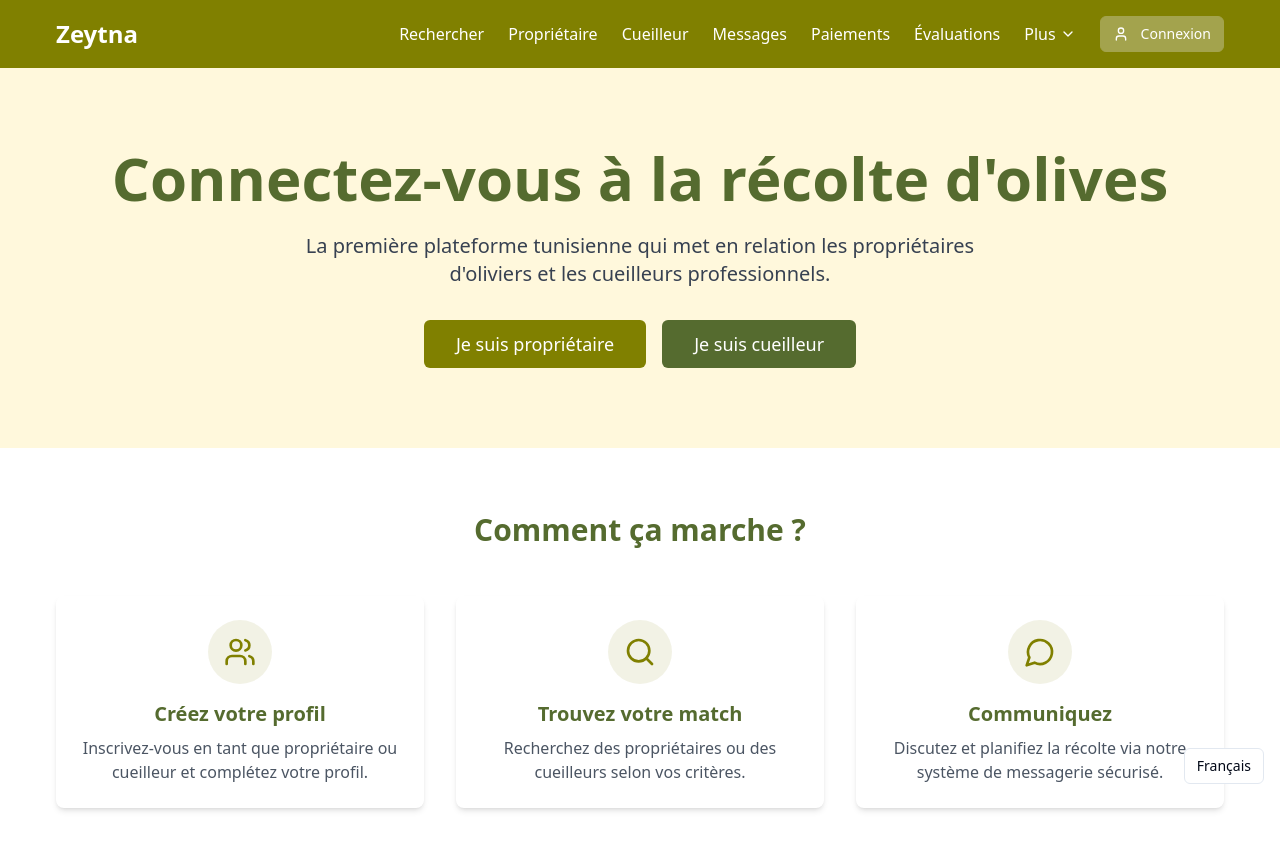
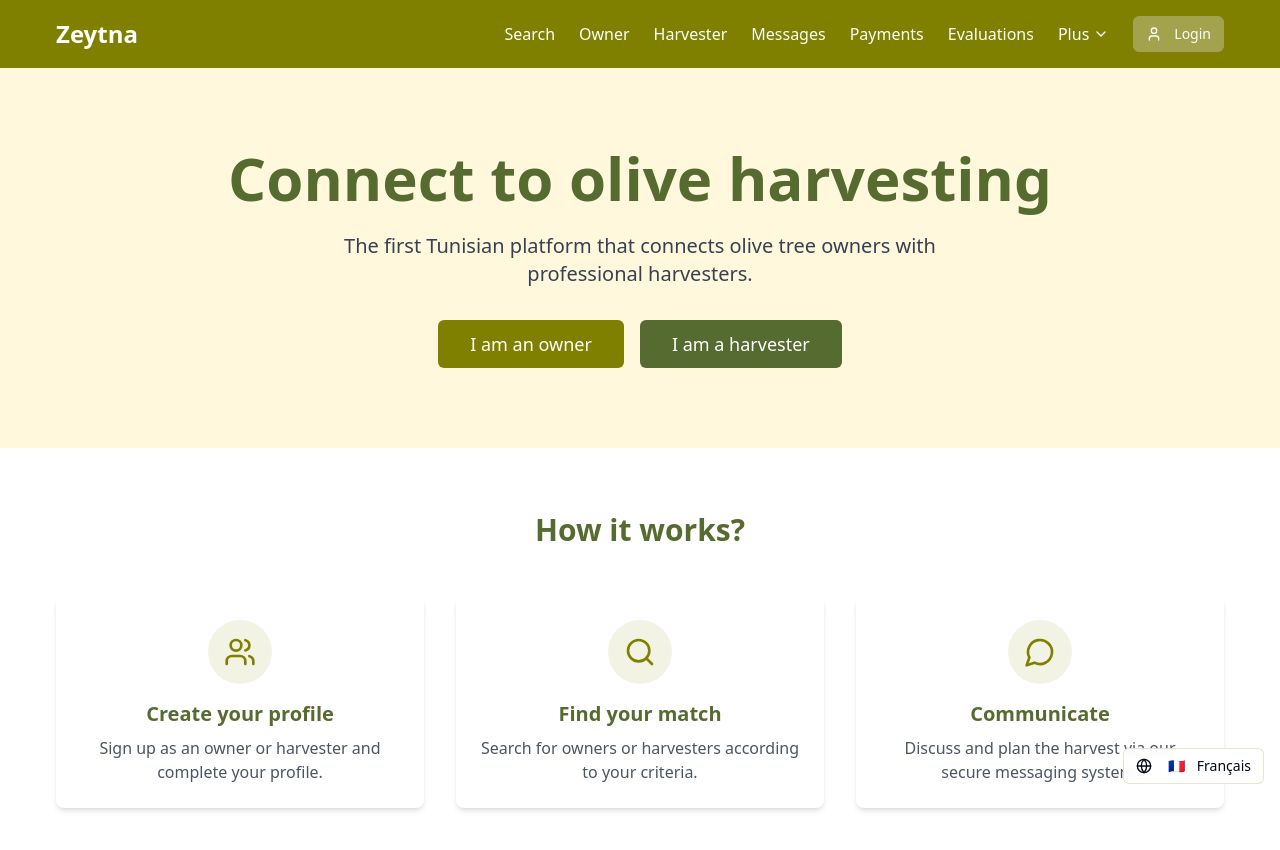
Before and after one commit to Molys2025/gafaza, a React (Vite) app: page / in a window 1280 px wide. Shown: the top 850 px of the page. Built offline with nearby package versions, Linux system fonts and the light colour scheme.

Commit message:
Add multi-language support (French, Arabic, English)
Implement i18n for the website, including Arabic and English, using Supabase for data.

```diff
--- a/src/App.tsx
+++ b/src/App.tsx
@@ -22,7 +22,7 @@ import HarvesterProfile from "./pages/HarvesterProfile";
 import Messages from "./pages/Messages";
 import Payment from "./pages/Payment";
 import Evaluation from "./pages/Evaluation";
-import LanguageToggle from "./components/LanguageToggle";
+import LanguageSelector from "./components/LanguageSelector";
 import "./i18n/config";
 
 const queryClient = new QueryClient();
@@ -52,7 +52,7 @@ function App() {
               <Route path="/payment" element={<ProtectedRoute><Payment /></ProtectedRoute>} />
               <Route path="/evaluation" element={<ProtectedRoute><Evaluation /></ProtectedRoute>} />
             </Routes>
-            <LanguageToggle />
+            <LanguageSelector />
             <Toaster />
           </BrowserRouter>
         </TooltipProvider>
--- /dev/null
+++ b/src/components/LanguageSelector.tsx
@@ -0,0 +1,64 @@
+
+import { Button } from "@/components/ui/button";
+import {
+  DropdownMenu,
+  DropdownMenuContent,
+  DropdownMenuItem,
+  DropdownMenuTrigger,
+} from "@/components/ui/dropdown-menu";
+import { useTranslation } from "react-i18next";
+import { useEffect } from "react";
+import { Globe } from "lucide-react";
+
+const languages = [
+  { code: 'fr', name: 'Français', flag: '🇫🇷' },
+  { code: 'en', name: 'English', flag: '🇬🇧' },
+  { code: 'ar', name: 'العربية', flag: '🇹🇳' }
+];
+
+const LanguageSelector = () => {
+  const { i18n } = useTranslation();
+
+  useEffect(() => {
+    document.documentElement.dir = i18n.language === 'ar' ? 'rtl' : 'ltr';
+    document.documentElement.lang = i18n.language;
+  }, [i18n.language]);
+
+  const changeLanguage = (langCode: string) => {
+    i18n.changeLanguage(langCode);
+  };
+
+  const currentLanguage = languages.find(lang => lang.code === i18n.language) || languages[0];
+
+  return (
+    <DropdownMenu>
+      <DropdownMenuTrigger asChild>
+        <Button
+          variant="outline"
+          size="sm"
+          className="fixed bottom-4 right-4 z-50 bg-white/90 backdrop-blur-sm border-olive/20 hover:bg-olive/5"
+        >
+          <Globe className="mr-2 h-4 w-4" />
+          <span className="mr-1">{currentLanguage.flag}</span>
+          <span className="hidden sm:inline">{currentLanguage.name}</span>
+        </Button>
+      </DropdownMenuTrigger>
+      <DropdownMenuContent align="end" className="bg-white border border-olive/20 shadow-lg">
+        {languages.map((language) => (
+          <DropdownMenuItem
+            key={language.code}
+            onClick={() => changeLanguage(language.code)}
+            className={`flex items-center gap-2 cursor-pointer hover:bg-olive/5 ${
+              i18n.language === language.code ? 'bg-olive/10' : ''
+            }`}
+          >
+            <span>{language.flag}</span>
+            <span>{language.name}</span>
+          </DropdownMenuItem>
+        ))}
+      </DropdownMenuContent>
+    </DropdownMenu>
+  );
+};
+
+export default LanguageSelector;
--- a/src/i18n/config.ts
+++ b/src/i18n/config.ts
@@ -20,6 +20,19 @@ i18n
             evaluations: 'Évaluations',
             owner: 'Propriétaire',
             harvester: 'Cueilleur'
+          },
+          home: {
+            heroTitle: 'Connectez-vous à la récolte d\'olives',
+            heroSubtitle: 'La première plateforme tunisienne qui met en relation les propriétaires d\'oliviers et les cueilleurs professionnels.',
+            ownerButton: 'Je suis propriétaire',
+            harvesterButton: 'Je suis cueilleur',
+            howItWorks: 'Comment ça marche ?',
+            createProfile: 'Créez votre profil',
+            createProfileDesc: 'Inscrivez-vous en tant que propriétaire ou cueilleur et complétez votre profil.',
+            findMatch: 'Trouvez votre match',
+            findMatchDesc: 'Recherchez des propriétaires ou des cueilleurs selon vos critères.',
+            communicate: 'Communiquez',
+            communicateDesc: 'Discutez et planifiez la récolte via notre système de messagerie sécurisé.'
           },
           harvester: {
             title: 'Créer votre profil cueilleur',
@@ -61,6 +74,71 @@ i18n
           }
         }
       },
+      en: {
+        translation: {
+          common: {
+            search: 'Search',
+            login: 'Login',
+            about: 'About',
+            messages: 'Messages',
+            payments: 'Payments',
+            evaluations: 'Evaluations',
+            owner: 'Owner',
+            harvester: 'Harvester'
+          },
+          home: {
+            heroTitle: 'Connect to olive harvesting',
+            heroSubtitle: 'The first Tunisian platform that connects olive tree owners with professional harvesters.',
+            ownerButton: 'I am an owner',
+            harvesterButton: 'I am a harvester',
+            howItWorks: 'How it works?',
+            createProfile: 'Create your profile',
+            createProfileDesc: 'Sign up as an owner or harvester and complete your profile.',
+            findMatch: 'Find your match',
+            findMatchDesc: 'Search for owners or harvesters according to your criteria.',
+            communicate: 'Communicate',
+            communicateDesc: 'Discuss and plan the harvest via our secure messaging system.'
+          },
+          harvester: {
+            title: 'Create your harvester profile',
+            personalInfo: 'Personal information',
+            personalInfoDesc: 'Your main contact information',
+            fullName: 'Full name',
+            email: 'Email',
+            phone: 'Phone',
+            whatsapp: 'WhatsApp (optional)',
+            whatsappDesc: 'WhatsApp number if different from main phone',
+            professionalInfo: 'Professional information',
+            professionalInfoDesc: 'Detail your experience and availability',
+            experience: 'Experience (years)',
+            skills: 'Skills',
+            skillsSelect: 'Select your skills',
+            harvest: 'Harvest only',
+            maintenance: 'Maintenance',
+            pruning: 'Pruning',
+            allSkills: 'All skills',
+            regions: 'Preferred regions',
+            regionsSelect: 'Select regions',
+            regionsDesc: 'Select the regions where you prefer to work',
+            anyRegion: 'All regions',
+            availabilityStart: 'Availability start',
+            availabilityEnd: 'Availability end',
+            dailyRate: 'Daily rate (DT)',
+            documents: 'Documents and references',
+            documentsDesc: 'Add documents to verify your identity',
+            idCard: 'Identity card',
+            idCardDesc: 'Upload a copy of your ID card',
+            idCardRequired: 'Document required for verification',
+            references: 'Professional references',
+            referencesDesc: 'Optional - Add references from previous employers',
+            additionalInfo: 'Additional information',
+            profilePicture: 'Profile picture',
+            profilePictureDesc: 'Upload a clear photo of yourself',
+            cancel: 'Cancel',
+            createProfile: 'Create profile'
+          }
+        }
+      },
       ar: {
         translation: {
           common: {
@@ -72,6 +150,19 @@ i18n
             evaluations: 'التقييمات',
             owner: 'المالك',
             harvester: 'الحاصد'
+          },
+          home: {
+            heroTitle: 'اتصل بحصاد الزيتون',
+            heroSubtitle: 'أول منصة تونسية تربط بين أصحاب أشجار الزيتون والحاصدين المحترفين.',
+            ownerButton: 'أنا مالك',
+            harvesterButton: 'أنا حاصد',
+            howItWorks: 'كيف يعمل؟',
+            createProfile: 'إنشاء ملفك الشخصي',
+            createProfileDesc: 'سجل كمالك أو حاصد وأكمل ملفك الشخصي.',
+            findMatch: 'جد مطابقتك',
+            findMatchDesc: 'ابحث عن الملاك أو الحاصدين وفقًا لمعاييرك.',
+            communicate: 'تواصل',
+            communicateDesc: 'ناقش وخطط للحصاد عبر نظام المراسلة الآمن الخاص بنا.'
           },
           harvester: {
             title: 'إنشاء ملف تعريف الحاصد الخاص بك',
--- a/src/pages/Index.tsx
+++ b/src/pages/Index.tsx
@@ -2,28 +2,31 @@
 import { Button } from "@/components/ui/button";
 import { Link } from "react-router-dom";
 import { Trees, Users, Search, MessageCircle } from "lucide-react";
+import { useTranslation } from "react-i18next";
 
 const Index = () => {
+  const { t } = useTranslation();
+
   return (
     <div className="min-h-screen bg-sand-light">
       {/* Hero Section */}
       <section className="relative py-20 px-6">
         <div className="container mx-auto text-center">
           <h1 className="text-4xl md:text-6xl font-bold text-olive-dark mb-6 animate-fadeIn">
-            Connectez-vous à la récolte d'olives
+            {t('home.heroTitle')}
           </h1>
           <p className="text-lg md:text-xl text-gray-700 mb-8 max-w-2xl mx-auto animate-fadeIn">
-            La première plateforme tunisienne qui met en relation les propriétaires d'oliviers et les cueilleurs professionnels.
+            {t('home.heroSubtitle')}
           </p>
           <div className="flex flex-col md:flex-row gap-4 justify-center animate-fadeIn">
             <Button className="bg-olive hover:bg-olive-dark text-white px-8 py-6 text-lg" asChild>
               <Link to="/owner-profile">
-                Je suis propriétaire
+                {t('home.ownerButton')}
               </Link>
             </Button>
             <Button className="bg-olive-dark hover:bg-olive text-white px-8 py-6 text-lg" asChild>
               <Link to="/harvester-profile">
-                Je suis cueilleur
+                {t('home.harvesterButton')}
               </Link>
             </Button>
           </div>
@@ -34,29 +37,29 @@ const Index = () => {
       <section className="py-16 px-6 bg-white">
         <div className="container mx-auto">
           <h2 className="text-3xl font-bold text-center text-olive-dark mb-12">
-            Comment ça marche ?
+            {t('home.howItWorks')}
           </h2>
           <div className="grid md:grid-cols-3 gap-8">
             <div className="text-center p-6 rounded-lg shadow-md hover:shadow-lg transition-shadow">
               <div className="bg-olive/10 w-16 h-16 rounded-full flex items-center justify-center mx-auto mb-4">
                 <Users className="w-8 h-8 text-olive" />
               </div>
-              <h3 className="text-xl font-semibold text-olive-dark mb-2">Créez votre profil</h3>
-              <p className="text-gray-600">Inscrivez-vous en tant que propriétaire ou cueilleur et complétez votre profil.</p>
+              <h3 className="text-xl font-semibold text-olive-dark mb-2">{t('home.createProfile')}</h3>
+              <p className="text-gray-600">{t('home.createProfileDesc')}</p>
             </div>
             <div className="text-center p-6 rounded-lg shadow-md hover:shadow-lg transition-shadow">
               <div className="bg-olive/10 w-16 h-16 rounded-full flex items-center justify-center mx-auto mb-4">
                 <Search className="w-8 h-8 text-olive" />
               </div>
-              <h3 className="text-xl font-semibold text-olive-dark mb-2">Trouvez votre match</h3>
-              <p className="text-gray-600">Recherchez des propriétaires ou des cueilleurs selon vos critères.</p>
+              <h3 className="text-xl font-semibold text-olive-dark mb-2">{t('home.findMatch')}</h3>
+              <p className="text-gray-600">{t('home.findMatchDesc')}</p>
             </div>
             <div className="text-center p-6 rounded-lg shadow-md hover:shadow-lg transition-shadow">
               <div className="bg-olive/10 w-16 h-16 rounded-full flex items-center justify-center mx-auto mb-4">
                 <MessageCircle className="w-8 h-8 text-olive" />
               </div>
-              <h3 className="text-xl font-semibold text-olive-dark mb-2">Communiquez</h3>
-              <p className="text-gray-600">Discutez et planifiez la récolte via notre système de messagerie sécurisé.</p>
+              <h3 className="text-xl font-semibold text-olive-dark mb-2">{t('home.communicate')}</h3>
+              <p className="text-gray-600">{t('home.communicateDesc')}</p>
             </div>
           </div>
         </div>
```
